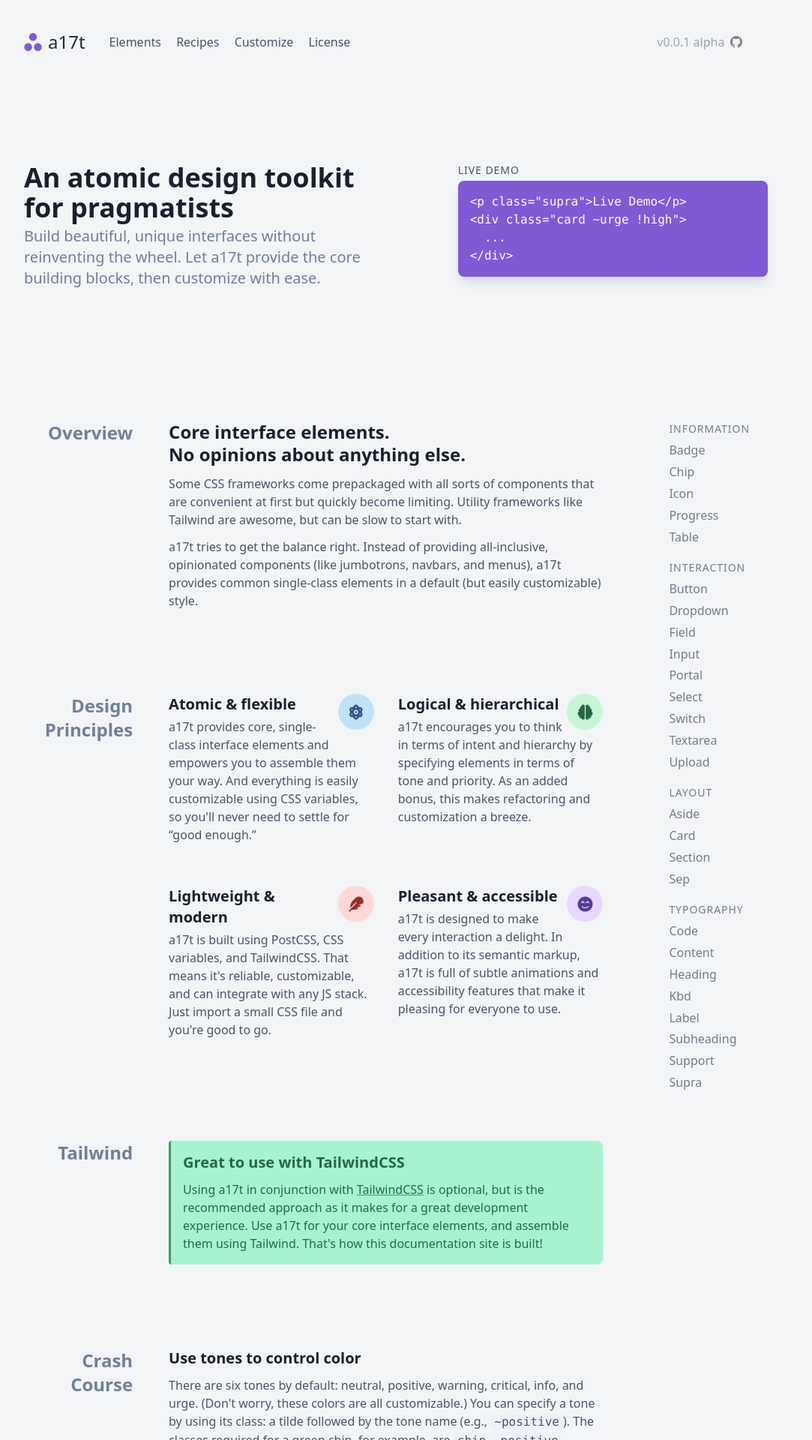
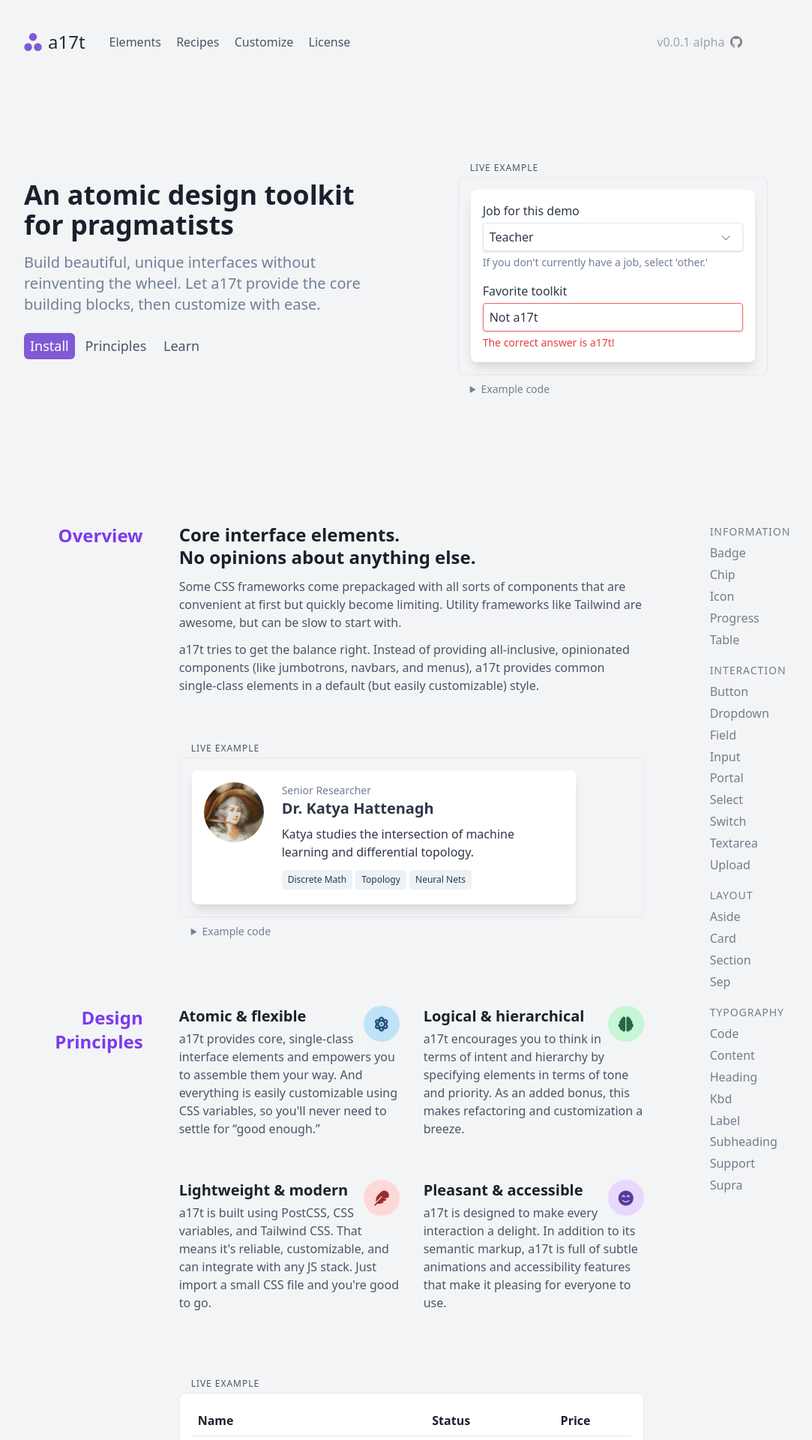
Before and after one commit to milesmcc/a17t, a Jekyll site: the page built from docs/index.md, in a window 1280 px wide. Shown: the top 1920 px of the page at 75% size, without its empty margins (112-1195 px from the left). Built offline with Jekyll 4.4.1, drawn with Linux system fonts in a browser that asks for light colours; nearby versions of some CDN libraries; some of the changed text lies outside the part shown.

Commit message:
Improve hompage

```diff
--- a/docs/_includes/example.html
+++ b/docs/_includes/example.html
@@ -1,9 +1,14 @@
-<figure class="mb-6 border bg-white p-4 rounded-lg w-full max-w-full overflow-scroll content {{include.classes}}">
-    <div class="mb-2">
-        {{include.code}}
-    </div>
-    <details {% if open %}open="open" {% endif %}>
-        <summary class="support cursor-pointer mb-px">Source code</summary>
-        {% highlight html %}{{include.code}}{% endhighlight %}
+<figure class="mb-6">
+    <p class="supra text-gray-600 text-xs pl-4 mb-1">Live Example</p>
+    <section class="mb-2 border bg-white p-4 rounded-lg max-w-full {{include.classes}}">
+        <div class="mx-auto">
+            {{include.code}}
+        </div>
+    </section>
+    <details class="pl-4" {% if open %}open="open" {% endif %}>
+        <summary class="support cursor-pointer mb-px">Example code</summary>
+        <div class="overflow-scroll">
+            {% highlight html %}{{include.code}}{% endhighlight %}
+        </div>
     </details>
 </figure>
--- a/docs/_layouts/default.html
+++ b/docs/_layouts/default.html
@@ -3,7 +3,7 @@
 
 {%- include head.html -%}
 
-<body class="a17t bg-gray-100">
+<body class="bg-gray-100">
 
   <div class="max-w-screen-lg mx-auto p-4 lg:py-10">
 
--- a/docs/_layouts/element.html
+++ b/docs/_layouts/element.html
@@ -50,8 +50,9 @@ layout: default
     <main class="content">
       {{content}}
     </main>
-    <h1 class="heading text-3xl mt-16">Customization</h1>
+    <h1 class="heading text-3xl mt-16 mb-4">Customization</h1>
     {% if page.variables %}
+    <article class="border p-2 bg-white rounded">
       <table class="table">
         <thead>
           <tr>
@@ -78,6 +79,7 @@ layout: default
           {% endfor %}
         </tbody>
       </table>
+    </article>
     {% else %}
     <p class="my-2">This element has no variables.</p>
     {% endif %}
--- a/docs/index.md
+++ b/docs/index.md
@@ -2,52 +2,114 @@
 layout: default
 ---
 
-{% capture example1 %}<p class="supra">Live Demo</p>
-<div class="card ~urge !high">
-  ...
+{% capture example_profile %}
+<div class="card ~neutral !low md:flex max-w-lg">
+  <img class="rounded-full mx-auto h-20 w-20 md:mr-6 mb-6" src="{{ '/assets/profile_image.png' | relative_url }}">
+  <div class="flex-grow text-center md:text-left">
+    <p class="support">Senior Researcher</p>
+    <h3 class="heading text-xl">Dr. Katya Hattenagh</h3>
+    <p class="mb-3 mt-2">Katya studies the intersection of machine learning and differential topology.</p>
+    <div>
+      <span class="chip ~neutral mb-1">Discrete Math</span> <span class="chip ~neutral mb-1">Topology</span> <span
+        class="chip ~neutral mb-1">Neural Nets</span>
+    </div>
+  </div>
 </div>
 {% endcapture %}
 
-{% capture example2 %}
-<form>
+{% capture example_table %}
+<table class="table">
+  <thead>
+    <tr>
+      <th>Name</th>
+      <th>Status</th>
+      <th>Price</th>
+    </tr>
+  </thead>
+  <tbody>
+    <tr>
+      <td>Landinator 9000 <span class="badge ~neutral">New</span></td>
+      <td><span class="chip ~positive">Completed</span></td>
+      <td>$300</td>
+    </tr>
+    <tr>
+      <td>Hammer</td>
+      <td><span class="chip ~urge">Waiting</span></td>
+      <td>$20</td>
+    </tr>
+    <tr>
+      <td>Computer</td>
+      <td><span class="chip ~info">Processing</span></td>
+      <td>$500</td>
+    </tr>
+  </tbody>
+</table>
+{% endcapture %}
+
+{% capture example_form %}
+<form class="card ~neutral !low">
   <div class="mb-4">
-    <label class="label block">What does a17t optionally go well with?</label>
-    <div class="select !normal my-1">
+    <label class="label" for="toolkit">Job for this demo</label>
+    <div class="select ~neutral !normal my-1">
       <select>
-        <option selected="selected">TailwindCSS</option>
-        <option>Anything!</option>
+        <option>Teacher</option>
+        <option>Engineer</option>
+        <option>Firefighter</option>
+        <option>Other</option>
       </select>
     </div>
-    <p class="support">And it's pure CSS, so it works with all JS.</p>
+    <p class="support">If you don't currently have a job, select 'other.'</p>
   </div>
-  <button class="button ~urge !high">Submit</button>
-  <button class="button ~neutral !normal">Save</button>
+  <div>
+    <label class="label" for="toolkit">Favorite toolkit</label>
+    <input id="toolkit" type="text" class="input ~critical !normal my-1" placeholder="At least 8 characters..."
+      value="Not a17t">
+    <p class="support ~critical">The correct answer is a17t!</p>
+  </div>
 </form>
 {% endcapture %}
 
-<div class="md:flex items-center justify-between md:mt-24 mb-32">
-  <section class="md:w-6/12 md:mr-12">
-    <h1 class="heading text-4xl mb-1">An atomic design toolkit<br class="hidden md:inline"> for pragmatists</h1>
-    <h3 class="subheading text-xl">Build beautiful, unique interfaces without reinventing the wheel. Let a17t provide
+{% capture example_delete %}
+<div class="card ~neutral !low p-0 max-w-sm">
+  <div class="p-4">
+    <h2 class="heading text-lg mb-1">Just making sure!</h2>
+    <p class="support text-base mb-3">To confirm you'd like to delete this repository, please enter its name below.</p>
+    <input class="input" type="text" placeholder="milesmcc/a17t">
+  </div>
+  <section class="section ~critical p-4">
+    <span class="button ~critical !high">Delete</span>
+    <span class="button ~neutral bg-transparent">Go Back</span>
+  </section>
+</div>
+{% endcapture %}
+
+<div class="md:flex justify-between md:mt-24 mb-24">
+  <section class="md:w-6/12 mb-12 mt-6">
+    <h1 class="heading text-3xl md:text-4xl mb-4">An atomic design toolkit <br class="hidden md:block">for pragmatists
+    </h1>
+    <h3 class="subheading text-xl mb-6">Build beautiful, unique interfaces without reinventing the wheel. Let a17t
+      provide
       the core building blocks, then customize with ease.</h3>
     <div>
+      <ul class="text-lg">
+        <li class="button ~urge !high font-medium"><a href="#install">Install</a></li>
+        <li class="portal ~urge"><a href="#design">Principles</a></li>
+        <li class="portal ~urge"><a href="#learn">Learn</a></li>
+      </ul>
     </div>
   </section>
   <section class="md:w-5/12">
-    <p class="supra mb-1">Live Demo</p>
-    <div class="card ~urge !high mb-4">
-      <pre><code>{{example1|escape}}</code></pre>
-    </div>
+    {% include example.html code=example_form classes="bg-gray-100" %}
   </section>
 </div>
 
 <hr class="sep h-12">
 
 <section class="md:flex">
-  <div class="flex-grow">
-    <article class="md:flex pb-12">
+  <div class="md:w-10/12">
+    <article class="md:flex">
       <aside class="hidden md:block w-3/12 self-start mh-auto md:sticky mb-4 md:pr-12 md:text-right" style="top: 2rem;">
-        <p class="heading support text-2xl">Overview</p>
+        <p class="heading text-purple-600 text-2xl">Overview</p>
       </aside>
       <div class="md:w-9/12 content">
         <h2>Core interface elements. <br> No opinions about anything else.</h2>
@@ -61,9 +123,15 @@ layout: default
       </div>
     </article>
     <hr class="sep h-16">
-    <article class="md:flex pb-12">
+    <article class="md:flex justify-end">
+      <div class="md:w-9/12 md:max-w-full">
+        {% include example.html code=example_profile classes="bg-gray-100" %}
+      </div>
+    </article>
+    <hr class="sep h-16">
+    <article class="md:flex" id="design">
       <aside class="md:w-3/12 self-start mh-auto md:sticky mb-4 md:pr-12 md:text-right" style="top: 2rem;">
-        <p class="heading support text-3xl mb-8 md:text-2xl">Design Principles</p>
+        <p class="heading text-purple-600 text-3xl mb-8 md:text-2xl">Design Principles</p>
       </aside>
       <div class="md:w-9/12">
         <section class="md:grid grid-cols-2 gap-8">
@@ -96,7 +164,7 @@ layout: default
               </span>
             </span>
             <h4 class="heading text-xl mb-1">Lightweight &amp; modern</h4>
-            <p>a17t is built using PostCSS, CSS variables, and TailwindCSS. That means it's reliable, customizable,
+            <p>a17t is built using PostCSS, CSS variables, and Tailwind CSS. That means it's reliable, customizable,
               and can integrate with any JS stack. Just import a small CSS file and you're good to go.</p>
           </div>
           <div class="mb-6">
@@ -113,36 +181,28 @@ layout: default
       </div>
     </article>
     <hr class="sep h-16">
-    <article class="md:flex pb-12">
-      <aside class="md:w-3/12 self-start mh-auto md:sticky mb-4 md:pr-12 md:text-right" style="top: 2rem;">
-        <p class="heading support text-3xl mb-8 md:text-2xl">Tailwind</p>
-      </aside>
-      <div class="md:w-9/12">
-        <aside class="aside ~positive content bg-green-200">
-          <h3>Great to use with TailwindCSS</h3>
-          <p>Using a17t in conjunction with <a href="https://tailwindcss.com/">TailwindCSS</a> is optional, but is the
-            recommended approach as it makes for a great development experience. Use a17t for your core interface
-            elements, and assemble them using Tailwind. That's how this documentation site is built!</p>
-        </aside>
+    <article class="md:flex justify-end">
+      <div class="md:w-9/12 md:max-w-full">
+        {% include example.html code=example_table %}
       </div>
     </article>
     <hr class="sep h-16">
-    <article class="md:flex pb-12">
+    <article class="md:flex" id="learn">
       <aside class="md:w-3/12 self-start mh-auto md:sticky mb-4 md:pr-12 md:text-right" style="top: 2rem;">
-        <p class="heading support text-3xl mb-8 md:text-2xl">Crash Course</p>
+        <p class="heading text-purple-600 text-3xl mb-8 md:text-2xl">Learn</p>
       </aside>
       <div class="md:w-9/12 content">
-        <h3>Use tones to control color</h3>
+        <h2>Use tones to control color</h2>
         <p>There are six tones by default: neutral, positive, warning, critical, info, and urge. (Don't worry, these
           colors are all customizable.) You can specify a tone by using its class: a tilde followed by the tone name
           (e.g., <code>~positive</code>). The classes required for a green chip, for example, are <code>chip
             ~positive</code>.</p>
-        <h3>Use priorities to control prominence</h3>
+        <h2>Use priorities to control prominence</h2>
         <p>There are three priorities &mdash; low, normal, and high. The default priority is normal. You can specify a
           priority by using its class: an exclamation point followed by its name (e.g., <code>!high</code> or
           <code>!low</code>). Usually, priorities affect an elements' colors, but fallback to using elevation
           (communicated through drop shadow by default) when changing colors is not possible.</p>
-        <h3>Consider using with Tailwind</h3>
+        <h2>Consider using with Tailwind</h2>
         <p>Because a17t only provides the core elements of your interface, like buttons and form inputs, you'll need a
           tool to stitch everything together. (a17t does not provide any grid utilities.) While you could do this using
           pure CSS, using a17t in conjunction with Tailwind makes for a very smooth and efficient development
@@ -150,9 +210,15 @@ layout: default
       </div>
     </article>
     <hr class="sep h-16">
-    <article class="md:flex pb-12">
+    <article class="md:flex justify-end">
+      <div class="md:w-9/12 md:max-w-full">
+        {% include example.html code=example_delete classes="bg-gray-100" %}
+      </div>
+    </article>
+    <hr class="sep h-16">
+    <article class="md:flex">
       <aside class="md:w-3/12 self-start mh-auto md:sticky mb-4 md:pr-12 md:text-right" style="top: 2rem;">
-        <p class="heading support text-3xl mb-8 md:text-2xl">More Benefits</p>
+        <p class="heading text-purple-600 text-3xl mb-8 md:text-2xl">More Benefits</p>
       </aside>
       <div class="md:w-9/12 content">
         <p><strong>Thoughtful typography</strong> &mdash; a17t is optimized for legibility. From headings to body text
@@ -169,9 +235,9 @@ layout: default
       </div>
     </article>
     <hr class="sep h-16">
-    <article class="md:flex pb-12">
+    <article class="md:flex pb-12" id="install">
       <aside class="md:w-3/12 self-start mh-auto md:sticky mb-4 md:pr-12 md:text-right" style="top: 2rem;">
-        <p class="heading support text-3xl mb-8 md:text-2xl">Install</p>
+        <p class="heading text-purple-600 text-3xl mb-8 md:text-2xl">Install</p>
       </aside>
       <div class="md:w-9/12">
         <div class="card ~neutral !high font-mono mb-4">
@@ -181,7 +247,7 @@ layout: default
       </div>
     </article>
   </div>
-  <div class="pl-20 hidden md:block opacity-75">
+  <div class="md:w-2/12 pl-20 hidden md:block opacity-75">
     {% include elements_list.html %}
   </div>
 </section>
--- a/src/base.css
+++ b/src/base.css
@@ -35,11 +35,12 @@
 @import "./interaction/textarea.css";
 @import "./interaction/upload.css";
 
-.a17t {
+:root {
   text-rendering: var(--text-rendering-mode);
   min-height: var(--min-height);
   font-family: var(--family-primary);
   color: var(--color-content);
+  scroll-behavior: smooth;
 }
 
 @each $tone in neutral, positive, warning, critical, info, urge {
--- a/src/interaction/dropdown.css
+++ b/src/interaction/dropdown.css
@@ -12,7 +12,7 @@
     z-index: 10;
   }
 
-  &:hover, &:focus, &:focus-within, &.active {
+  &:hover, &:focus, &:focus-within, &.selected {
     .dropdown-display {
       visibility: visible;
       opacity: 1;
--- a/src/typography/content.css
+++ b/src/typography/content.css
@@ -112,7 +112,6 @@
   a:not(.button):not(.portal) {
     color: inherit;
     text-decoration: underline;
-    text-decoration-color: var(--color-muted);
   }
 
   strong {
```
Also changed, not shown: dist/a17t.css, docs/assets/a17t.css, docs/assets/profile_image.png (added). Lines whose indentation alone changed are shown as unchanged.
